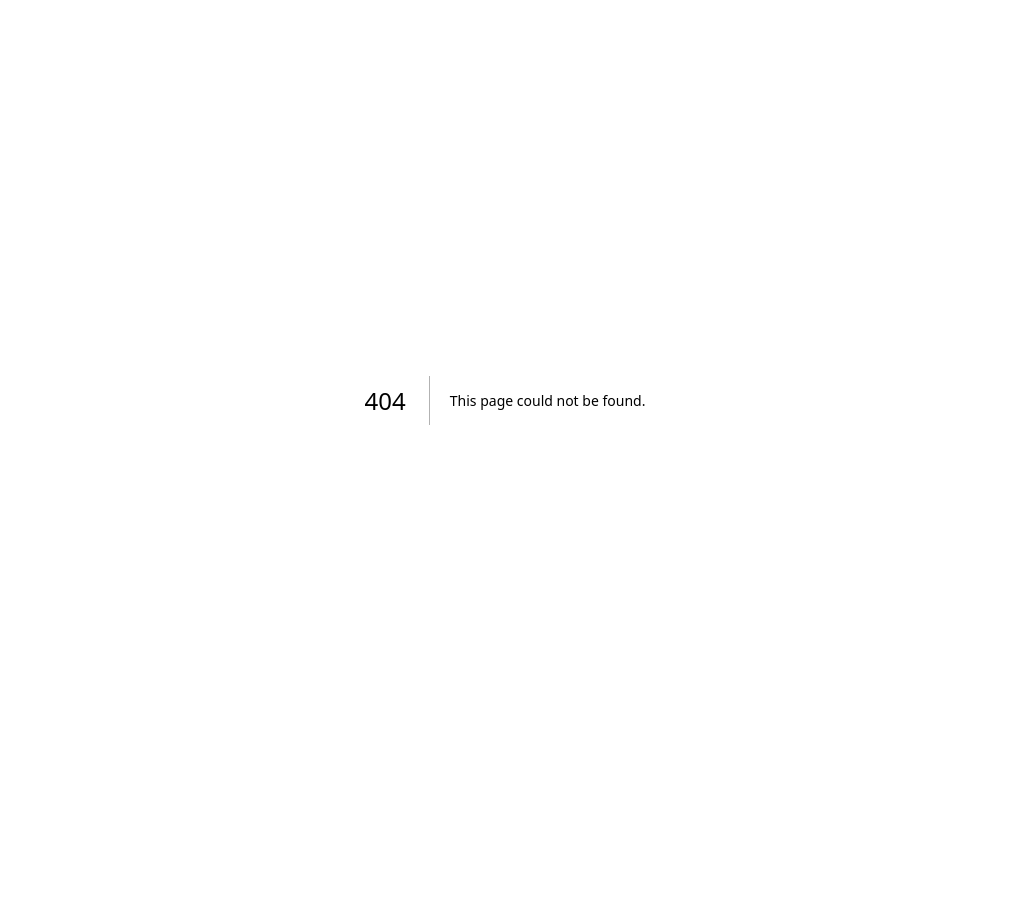
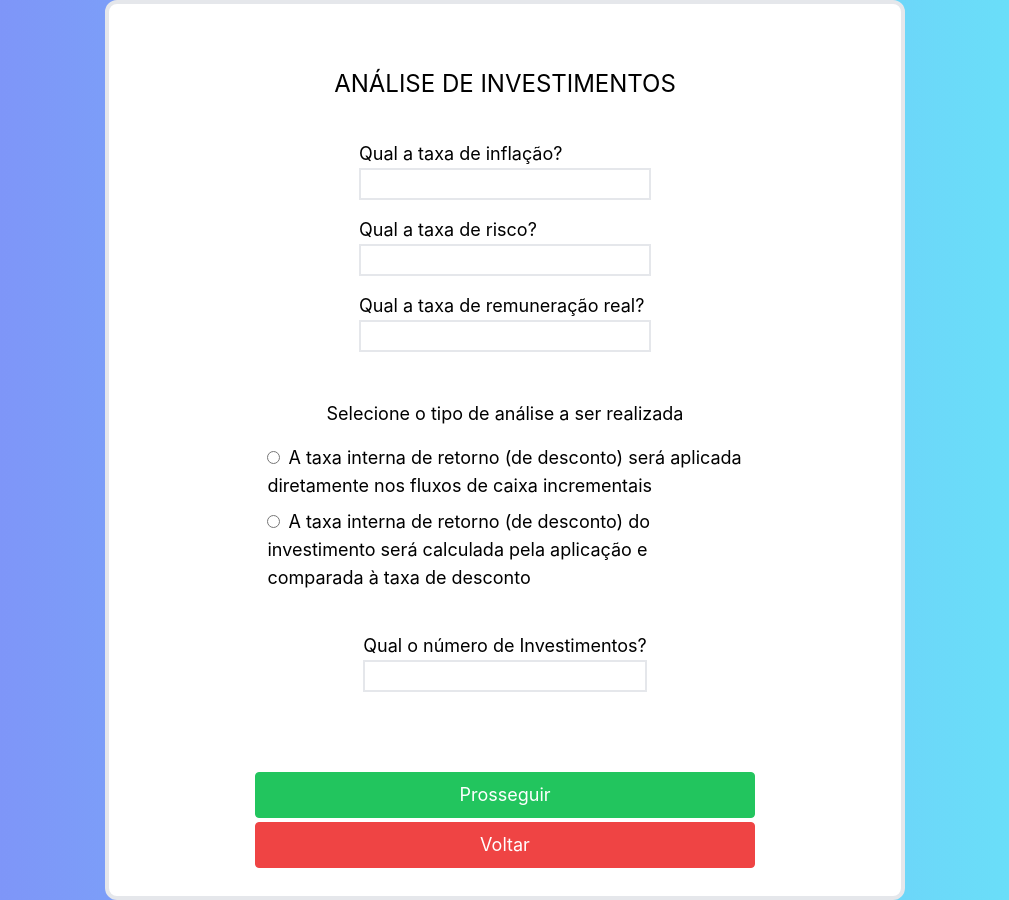
Before and after one commit to LaranGod/Analise-de-Investimentos, a Next.js app in the folder analise-de-investimentos/: page /analise in a window 1280 px wide. Before the commit this address had no page. Shown: the whole page, without its empty margins (135-1144 px from the left). Before the commit the page ends 800 px from the top, so only its background shows below. Built offline with nearby package versions, Linux system fonts and the light colour scheme.

Commit message:
add tela de analise

```diff
--- /dev/null
+++ b/analise-de-investimentos/pages/analise.js
@@ -0,0 +1,206 @@
+import Head from "next/head";
+import { useRouter } from "next/router";
+import { useForm } from "react-hook-form";
+import { ErrorMessage } from "@hookform/error-message";
+import { useContext } from "react";
+
+export default function Analise() {
+  const router = useRouter();
+  // const { state, dispatch } = useContext();
+
+  const {
+    register,
+    handleSubmit,
+    formState: { errors },
+  } = useForm();
+
+  const onSubmit = data => {
+    const { tipoDeAnalise, iInf, iRisco, iMer, numInvestimentos } = data;
+
+    const submitData = {
+      tipoDeAnalise,
+      iInf: parseInt(iInf, 10),
+      iRisco: parseInt(iRisco, 10),
+      iMer: parseInt(iMer, 10),
+      numInvestimentos: parseInt(numInvestimentos, 10),
+    };
+
+    // dispatch({ ...submitData });
+
+    router.push("/tabela");
+  };
+
+  return (
+    <div>
+      <Head>
+        <title>Análise de Investimentos</title>
+        <meta name="description" content="Analise sua decisão" />
+        <link rel="icon" href="/favicon.ico" />
+      </Head>
+
+      <main
+        className={`flex justify-center items-center flex-col min-h-screen min-w-full p-0 bg-gradient-to-r from-indigo-400 to-cyan-300  text-lg`}
+      >
+        <div className="h-[900px] w-[800px] flex items-center flex-col border-4 pt-16 bg-white rounded-xl ">
+          <h1 className="mb-10 text-2xl">ANÁLISE DE INVESTIMENTOS</h1>
+          <form onSubmit={handleSubmit(onSubmit)}>
+            <div className="flex items-center flex-col">
+              <div>
+                <p className="text-md">Qual a taxa de inflação?</p>
+                <div className="flex mb-4">
+                  <div className="input">
+                    <input
+                      className="border-2 h-8"
+                      type="number"
+                      min="0"
+                      {...register("iInf", {
+                        valueAsNumber: true,
+                        required: "Digite a taxa de inflação!",
+                      })}
+                    />
+                    <ErrorMessage
+                      errors={errors}
+                      name="iInf"
+                      render={({ message }) => (
+                        <p className="text-sm text-red-500 mb-4">{message}</p>
+                      )}
+                    />
+                  </div>
+                </div>
+              </div>
+              <div>
+                <p className="text-md">Qual a taxa de risco?</p>
+                <div className="flex mb-4">
+                  <div className="input">
+                    <input
+                      className="border-2 h-8"
+                      type="number"
+                      min="0"
+                      {...register("iRisco", {
+                        valueAsNumber: true,
+                        required: "Digite a taxa de risco!",
+                      })}
+                    />
+                    <ErrorMessage
+                      errors={errors}
+                      name="iRisco"
+                      render={({ message }) => (
+                        <p className="text-sm text-red-500 mb-4">{message}</p>
+                      )}
+                    />
+                  </div>
+                </div>
+              </div>
+              <div>
+                <p className="text-md">Qual a taxa de remuneração real?</p>
+                <div className="flex mb-4">
+                  <div className="input">
+                    <input
+                      className="border-2 h-8"
+                      type="number"
+                      min="0"
+                      {...register("iMer", {
+                        valueAsNumber: true,
+                        required: "Digite a taxa de remuneração real!",
+                      })}
+                    />
+                    <ErrorMessage
+                      errors={errors}
+                      name="iMer"
+                      render={({ message }) => (
+                        <p className="text-sm text-red-500 mb-4">{message}</p>
+                      )}
+                    />
+                  </div>
+                </div>
+              </div>
+            </div>
+            <div className="flex items-center flex-col mt-8">
+              <div className="w-3/5 flex items-center flex-col">
+                <p className="text-md mb-4">Selecione o tipo de análise a ser realizada</p>
+
+                <div className="flex mb-4">
+                  <div className="mb-0">
+                    <div className="mb-2">
+                      <label>
+                        <input
+                          {...register("tipoAnalise", {
+                            required: "Selecione o tipo de analise!",
+                          })}
+                          type="radio"
+                          value="a"
+                          className="mr-2"
+                        />
+                        A taxa interna de retorno (de desconto) será aplicada diretamente nos fluxos de caixa incrementais
+                      </label>
+                    </div>
+                    <div className="radio">
+                      <label>
+                        <input
+                          {...register("tipoAnalise")}
+                          type="radio"
+                          value="b"
+                          className="mr-2"
+                        />
+                        A taxa interna de retorno (de desconto) do investimento será calculada pela aplicação e comparada à taxa de desconto
+                      </label>
+                    </div>
+                  </div>
+
+                  <ErrorMessage
+                    errors={errors}
+                    name="tipoAnalise"
+                    render={({ message }) => (
+                      <p className="text-sm text-red-500">{message}</p>
+                    )}
+                  />
+                </div>
+              </div>
+            </div>
+            <div className="flex items-center flex-col pt-6">
+              <div className="">
+                <p className="text-md">Qual o número de Investimentos?</p>
+
+                <div className="flex mb-20">
+                  <input
+                    className="border-2 h-8 w-full"
+                    type="number"
+                    min="0"
+                    max="3"
+                    {...register("numInvestimentos", {
+                      valueAsNumber: true,
+                      required: "Digite o número de Investimentos!",
+                    })}
+                  />
+                  <ErrorMessage
+                    errors={errors}
+                    name="numInvestimentos"
+                    render={({ message }) => (
+                      <p className="text-sm text-red-500 mb-4">{message}</p>
+                    )}
+                  />
+                </div>
+              </div>
+            </div>
+
+            <div className="w-full flex flex-col items-center">
+              <button
+                type="submit"
+                className="border rounded border-green-500 bg-green-500 hover:bg-green-600 text-white text-md w-[500px] p-2"
+              >
+                Prosseguir
+              </button>
+              <button
+                type="button"
+                className="border rounded border-red-500 bg-red-500 hover:bg-red-600 text-white text-md w-[500px] p-2 mt-1"
+                onClick={() => router.push("/")}
+              >
+                Voltar
+              </button>
+            </div>
+          </form>
+        </div>
+      </main>
+    </div>
+  );
+}
```
